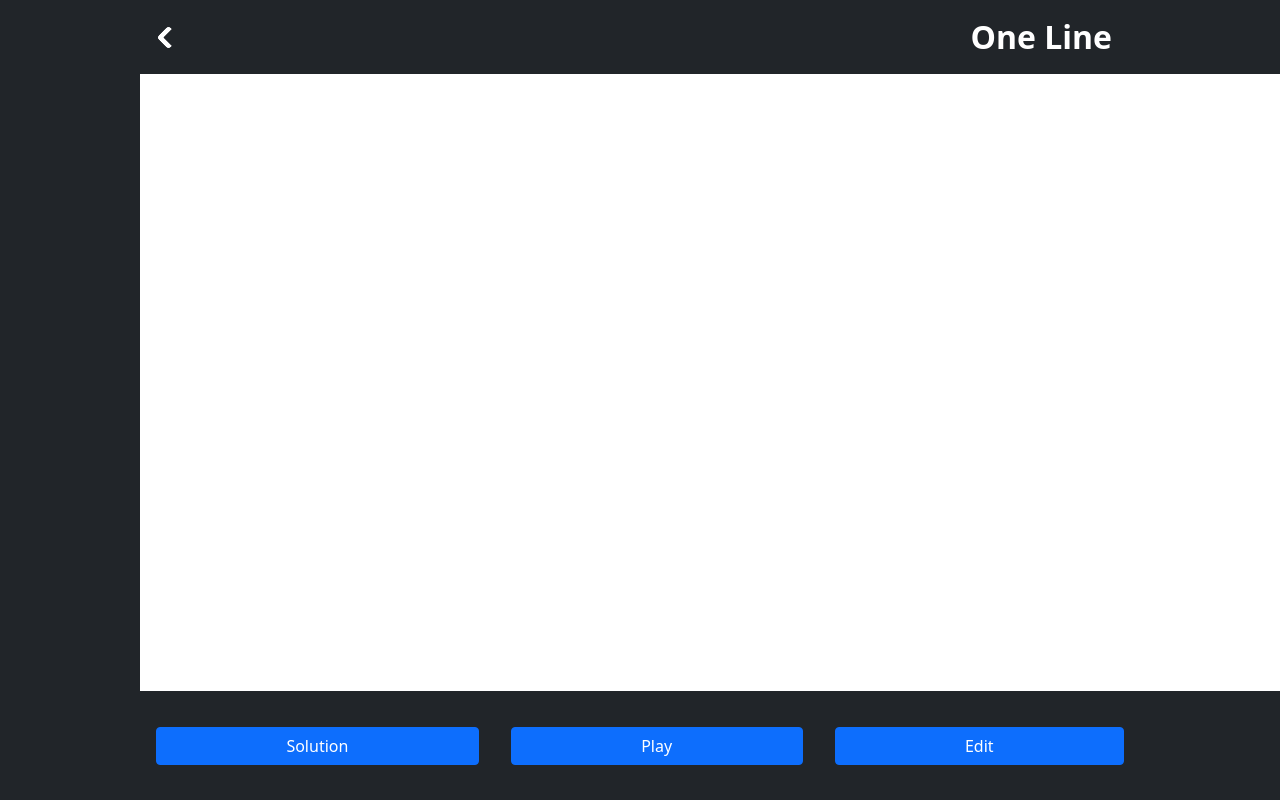
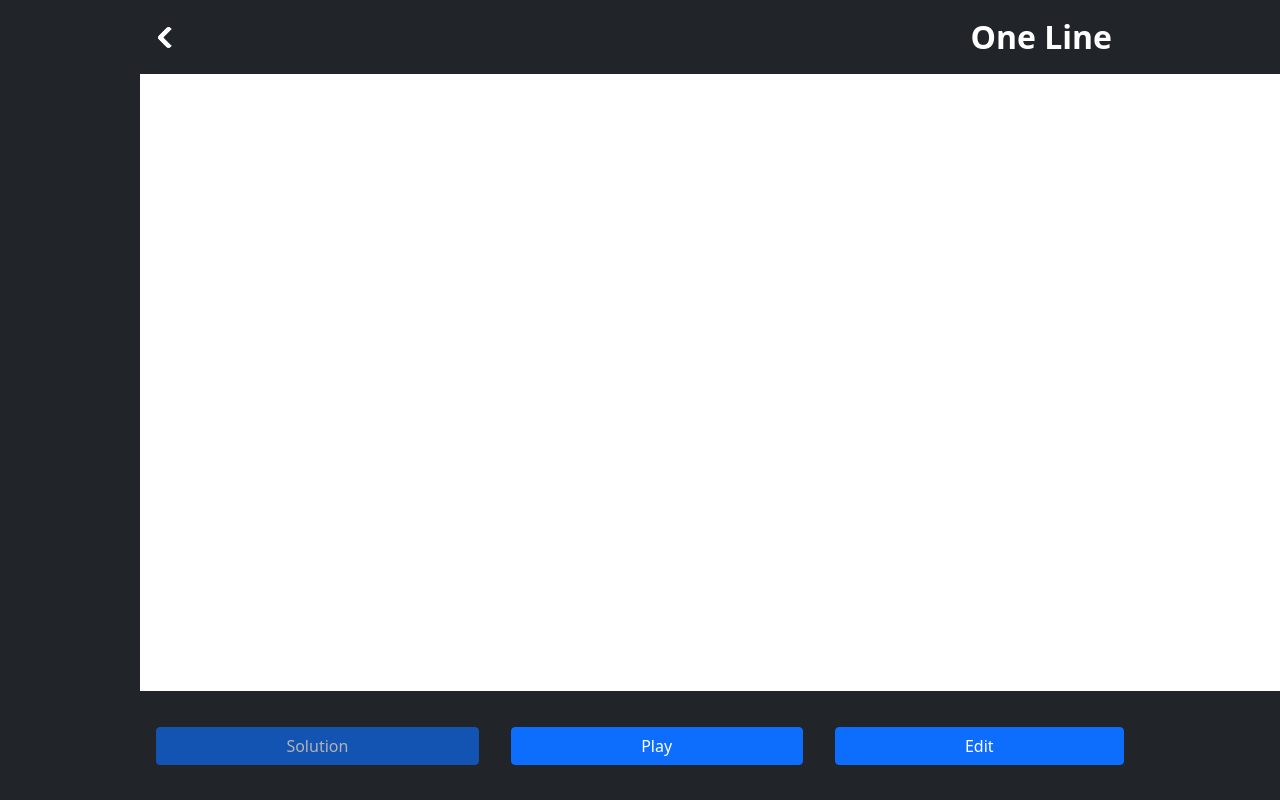
Before and after one commit to Chetan-Satpute/oneline, a React (Create React App) app: page / in a window 1280 px wide. Shown: the top 800 px of the page. Built offline with nearby package versions, Linux system fonts and the light colour scheme.

Commit message:
Implemented Show solution feature

```diff
--- a/src/component/Control.jsx
+++ b/src/component/Control.jsx
@@ -21,17 +21,21 @@ class Control extends React.Component {
 
                     <ControlButton
                         text="Solution"
-                        color="primary" />
+                        color="primary"
+                        onClick={() => {this.props.showSolution()}}
+                        disabled={this.props.solution === null || this.props.play || this.props.renderingSolution} />
 
                     <ControlButton
                         text={this.props.play ? "Stop":"Play"}
                         color={this.props.play ? "danger":"primary"}
-                        onClick={() => {this.props.updatePlay(!this.props.play)}} />
+                        onClick={() => {this.props.updatePlay(!this.props.play)}}
+                        disabled={this.props.renderingSolution} />
 
                     <ControlButton
                         text="Edit"
                         color="primary"
-                        onClick={() => {this.props.updateCreate(true, true)}} />
+                        onClick={() => {this.props.updateCreate(true, true)}}
+                        disabled={this.props.renderingSolution || this.props.play} />
 
                 </ControlButtonPannel> }
 
@@ -63,7 +67,8 @@ class ControlButton extends React.Component {
                 <button
                     className={`btn btn-${this.props.color} cbtn m-3`}
                     onClick={this.props.onClick}
-                    type="button" >
+                    type="button"
+                    disabled={this.props.disabled}>
                     {this.props.text}
                 </button>
             </div>
--- a/src/component/Main.jsx
+++ b/src/component/Main.jsx
@@ -3,7 +3,7 @@ import Control from './Control';
 import Canvas from './Canvas';
 import { NewCard, Card } from './Card';
 import Solve from './js/Solve';
-import Move from './js/Move';
+import * as utils from './js/utils';
 
 class Main extends React.Component {
     constructor(props) {
@@ -15,13 +15,23 @@ class Main extends React.Component {
             create: false,
             startNode: null,
 
-            play: false
+            play: false,
+            solution: null,
+            renderingSolution: false
         }
+
+        // Iterator for solution
+        // Used when renderting solution
+        this.it = 0;
 
         this.updateCreate = this.updateCreate.bind(this);
         this.updateStartNode = this.updateStartNode.bind(this);
         this.updatePattern = this.updatePattern.bind(this);
         this.updatePlay = this.updatePlay.bind(this);
+        this.updateSolution = this.updateSolution.bind(this);
+        this.showSolution = this.showSolution.bind(this);
+        this.makeMove = utils.makeMove.bind(this);
+        this.reset = utils.reset.bind(this);
     }
 
     updatePattern(nodeList, segmentList) {
@@ -32,6 +42,8 @@ class Main extends React.Component {
     }
 
     updateCreate(showBoardValue, createValue) {
+
+        this.reset();
 
         if (createValue) {
 
@@ -65,6 +77,35 @@ class Main extends React.Component {
         this.setState({ startNode: node });
     }
 
+    updateSolution(solution) {
+
+        this.setState({ solution: solution });
+
+        this.updatePlay(false);
+    }
+
+    showSolution() {
+
+        if (this.itsol === 0) {
+            this.setState({ renderingSolution: true });
+            this.reset();
+        }
+
+        if (this.itsol < this.state.solution.length) {
+
+            var move = this.state.solution[this.itsol];
+
+            this.itsol = this.itsol + 1;
+
+            this.makeMove(move, this.showSolution, this.state.nodes, this.state.segments, this.updatePattern);
+
+        } else {
+
+            this.itsol = 0;
+            this.setState({ renderingSolution: false });
+        }
+    }
+
     render() {
 
         return (
@@ -79,7 +120,9 @@ class Main extends React.Component {
                                 segments={this.state.segments}
                                 startNode={this.state.startNode}
                                 render={this.updatePattern}
-                                updatePlay={this.updatePlay} />}
+                                updatePlay={this.updatePlay}
+                                updateSolution={this.updateSolution}
+                                reset={this.reset} />}
 
                         <Canvas
                             create={this.state.create}
@@ -93,7 +136,10 @@ class Main extends React.Component {
                             create={this.state.create}
                             updateCreate={this.updateCreate}
                             play={this.state.play}
-                            updatePlay={this.updatePlay} />
+                            updatePlay={this.updatePlay}
+                            solution={this.state.solution}
+                            showSolution={this.showSolution}
+                            renderingSolution={this.state.renderingSolution} />
 
                     </React.Fragment>
 
--- a/src/component/js/Solve.js
+++ b/src/component/js/Solve.js
@@ -1,5 +1,4 @@
 import React from 'react';
-import Segment from './Segment';
 import * as utils from './utils';
 
 class Solve extends React.Component {
@@ -28,10 +27,9 @@ class Solve extends React.Component {
     componentDidMount() {
 
         // Solving starts here
-        console.log("Solving...");
 
         // Reset
-        this.reset();
+        this.props.reset();
 
         this.stack = this.availableMoves(this.props.startNode);
 
@@ -50,17 +48,15 @@ class Solve extends React.Component {
                 // Render retrieve moves
 
                 var m = this.moves.pop();
-                this.makeMove(m, this.step);
+                this.makeMove(m, this.step, this.props.nodes, this.props.segments, this.props.render);
 
             } else if (this.stack.length) {
 
                 // Make a Move
 
-                console.log(this.stack);
-
                 var move = this.stack.pop();
 
-                this.makeMove(move, this.step);
+                this.makeMove(move, this.step, this.props.nodes, this.props.segments, this.props.render);
 
                 this.explored.add(move.segment);
 
@@ -78,16 +74,14 @@ class Solve extends React.Component {
 
                 } else if (this.won()) {
 
-                    console.log("Won!");
-
-                    this.props.updatePlay(false);
+                    this.props.updateSolution(this.solution);
                 } else {
 
                     // Retrieve
                     if (this.stack.length) {
 
                         // Upcoming move
-                        var m = this.stack[this.stack.length - 1];
+                        m = this.stack[this.stack.length - 1];
 
                         while(this.solution.length) {
 
@@ -126,17 +120,15 @@ class Solve extends React.Component {
             }
         } else {
 
-            // Solving is done
-            // Clear canvas
-            this.reset();
+            // // Solving is done
+            // // Clear canvas
+            // this.props.reset();
         }
     }
 
     componentWillUnmount() {
 
         // Solving stops here
-        console.log("component did unmount was called!");
-
         this.solving = false;
     }
 
@@ -178,18 +170,6 @@ class Solve extends React.Component {
         return availMoves;
     }
 
-    reset() {
-
-        var segments = this.props.segments;
-
-        segments.forEach(segment => {
-            segment.active = false;
-            segment.flow = false;
-        });
-
-        this.props.render(this.props.nodes, segments);
-    }
-
     render() { return null }
 }
 
--- a/src/component/js/utils.js
+++ b/src/component/js/utils.js
@@ -49,9 +49,7 @@ export function checkSegment(segments, segment) {
     return found;
 }
 
-export function makeMove(move, callBack) {
-
-    var segments = this.props.segments;
+export function makeMove(move, callBack, nodes, segments, render) {
 
     var ids = segments.indexOf(move.segment);
 
@@ -76,7 +74,7 @@ export function makeMove(move, callBack) {
                 callBack();
             }
 
-            this.props.render(this.props.nodes, segments);
+            render(nodes, segments);
         }, 1);
     } else {
 
@@ -87,7 +85,7 @@ export function makeMove(move, callBack) {
 
         segments[ids].color = "red";
 
-        var interval = setInterval(() => {
+        interval = setInterval(() => {
 
             segments[ids].flow.percent -= 1;
 
@@ -98,7 +96,19 @@ export function makeMove(move, callBack) {
                 callBack();
             }
 
-            this.props.render(this.props.nodes, segments);
+            render(nodes, segments);
         }, 1);
     }
 }
+
+export function reset() {
+
+    var segments = this.state.segments;
+
+    segments.forEach(segment => {
+        segment.active = false;
+        segment.flow = false;
+    });
+
+    this.updatePattern(this.state.nodes, segments);
+}
```
